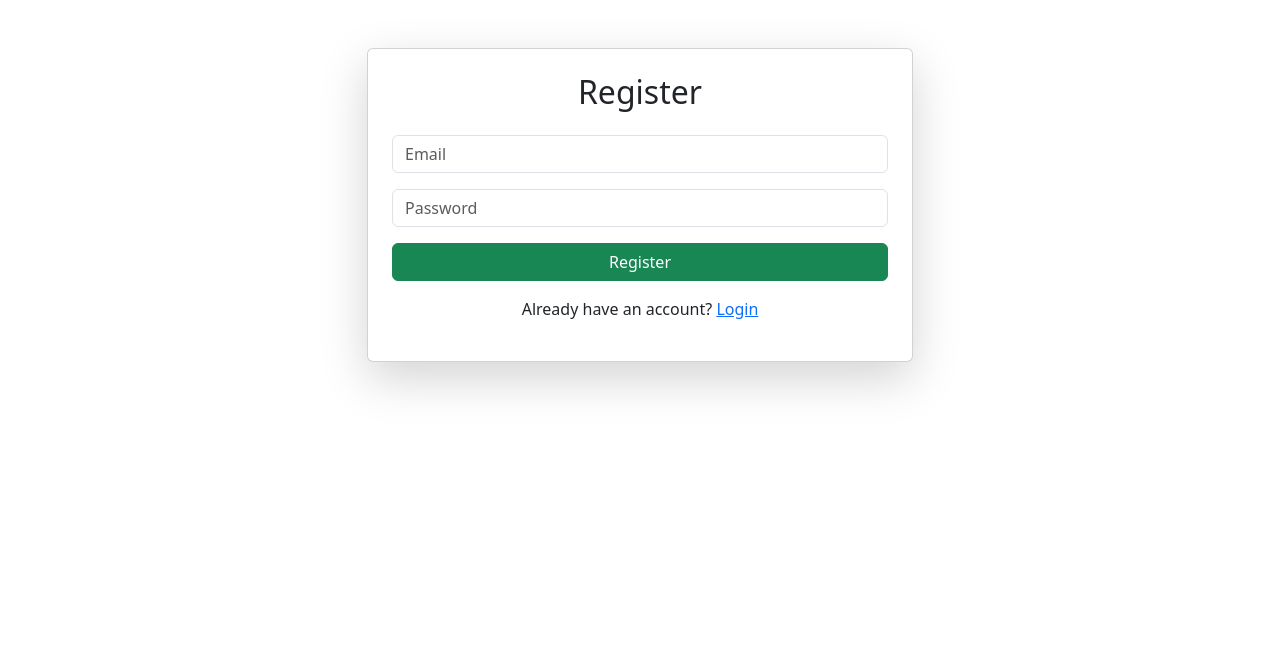
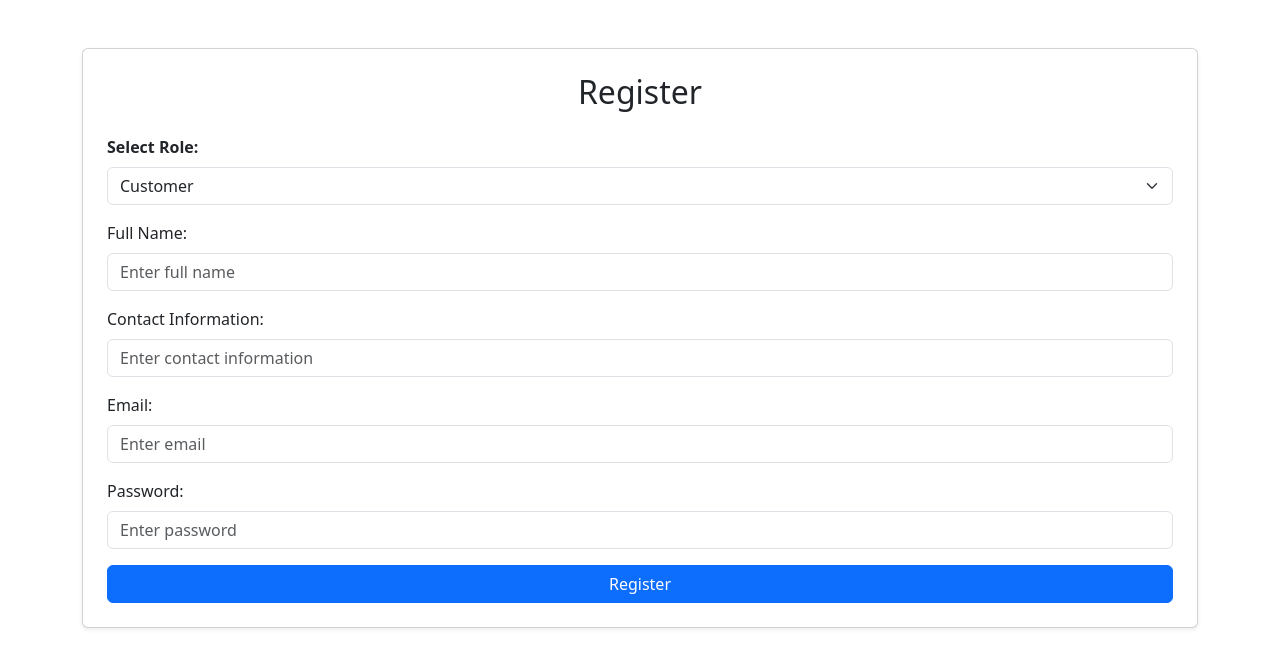
Before and after one commit to daniuniv/Efficient-Clothing, a React (Create React App) app: page /register in a window 1280 px wide. Shown: the top 668 px of the page. Built offline with nearby package versions, Linux system fonts and the light colour scheme.

Commit message:
registering now has options for store manager and customer

```diff
--- a/src/App.js
+++ b/src/App.js
@@ -1,17 +1,24 @@
 import React from 'react';
-import { BrowserRouter as Router, Routes, Route } from 'react-router-dom';
+import { BrowserRouter as Router, Routes, Route, Navigate } from 'react-router-dom';
+import Register from './components/Register';
 import Login from './components/Login';
-import Register from './components/Register'; // import Register component
 
-const App = () => {
+function App() {
   return (
     <Router>
       <Routes>
-        <Route path="/" element={<Login />} />
+        {/* Specific Routes */}
         <Route path="/register" element={<Register />} />
+        <Route path="/login" element={<Login />} />
+
+        {/* Root Redirect */}
+        <Route path="/" element={<Navigate to="/login" />} />
+
+        {/* Catch-all for unmatched routes */}
+        <Route path="*" element={<Navigate to="/login" />} />
       </Routes>
     </Router>
   );
-};
+}
 
 export default App;
--- a/src/components/Register.js
+++ b/src/components/Register.js
@@ -1,72 +1,160 @@
 import React, { useState } from 'react';
 import { createUserWithEmailAndPassword } from 'firebase/auth';
-import { auth } from '../firebaseConfig';
-import { Link } from 'react-router-dom';
+import { doc, setDoc } from 'firebase/firestore';
+import { db, auth } from '../firebaseConfig';
+import { useNavigate } from 'react-router-dom'; // Import useNavigate
+import 'bootstrap/dist/css/bootstrap.min.css';
 
 const Register = () => {
   const [email, setEmail] = useState('');
   const [password, setPassword] = useState('');
+  const [role, setRole] = useState('customer'); // Default to customer
+  const [storeName, setStoreName] = useState('');
+  const [storeAddress, setStoreAddress] = useState('');
+  const [contactInfo, setContactInfo] = useState('');
+  const [fullName, setFullName] = useState('');
   const [error, setError] = useState('');
+
+  const navigate = useNavigate(); // Initialize navigate for redirection
 
   const handleRegister = async () => {
     try {
-      await createUserWithEmailAndPassword(auth, email, password);
-      alert('User created successfully!');
+      // Start the registration process
+      const userCredential = await createUserWithEmailAndPassword(auth, email, password);
+      const user = userCredential.user;
+
+      // Add user role and details to Firestore
+      const userRef = doc(db, "users", user.uid);
+      await setDoc(userRef, {
+        email: email,
+        role: role,
+        ...(role === 'storeManager' ? { storeName, storeAddress, contactInfo } : { fullName, contactInfo }),
+      });
+
+      // Show success message
+      console.log('User data added to Firestore');
+      alert(`User registered successfully as ${role}`);
+
+      // Redirect to the login page after registration
+      console.log('Navigating to login');
+      navigate('/login');
     } catch (err) {
+      // Handle errors during registration
       setError(err.message);
-      console.error(err.message);
+      console.error('Error during registration:', err.message);
     }
   };
 
   return (
     <div className="container mt-5">
-      <div className="row justify-content-center">
-        <div className="col-md-6">
-          <div className="card shadow-lg p-4 rounded">
-            <h2 className="text-center mb-4">Register</h2>
+      <div className="card p-4 shadow-sm">
+        <h2 className="mb-4 text-center">Register</h2>
 
-            {/* Email Input */}
-            <div className="form-group mb-3">
+        {/* Role Selection */}
+        <div className="mb-3">
+          <label htmlFor="role" className="form-label fw-bold">Select Role:</label>
+          <select
+            id="role"
+            className="form-select"
+            value={role}
+            onChange={(e) => setRole(e.target.value)}
+          >
+            <option value="storeManager">Store Manager</option>
+            <option value="customer">Customer</option>
+          </select>
+        </div>
+
+        {/* Store Manager Fields */}
+        {role === 'storeManager' && (
+          <>
+            <div className="mb-3">
+              <label className="form-label">Store Name:</label>
+              <input
+                type="text"
+                className="form-control"
+                placeholder="Enter store name"
+                value={storeName}
+                onChange={(e) => setStoreName(e.target.value)}
+              />
+            </div>
+            <div className="mb-3">
+              <label className="form-label">Store Address:</label>
+              <input
+                type="text"
+                className="form-control"
+                placeholder="Enter store address"
+                value={storeAddress}
+                onChange={(e) => setStoreAddress(e.target.value)}
+              />
+            </div>
+            <div className="mb-3">
+              <label className="form-label">Contact Information:</label>
+              <input
+                type="text"
+                className="form-control"
+                placeholder="Enter contact information"
+                value={contactInfo}
+                onChange={(e) => setContactInfo(e.target.value)}
+              />
+            </div>
+          </>
+        )}
+
+        {/* Customer Fields */}
+        {role === 'customer' && (
+          <>
+            <div className="mb-3">
+              <label className="form-label">Full Name:</label>
+              <input
+                type="text"
+                className="form-control"
+                placeholder="Enter full name"
+                value={fullName}
+                onChange={(e) => setFullName(e.target.value)}
+              />
+            </div>
+            <div className="mb-3">
+              <label className="form-label">Contact Information:</label>
+              <input
+                type="text"
+                className="form-control"
+                placeholder="Enter contact information"
+                value={contactInfo}
+                onChange={(e) => setContactInfo(e.target.value)}
+              />
+            </div>
+          </>
+        )}
+
+        {/* Email & Password */}
+        <div className="mb-3">
+          <label className="form-label">Email:</label>
           <input
             type="email"
             className="form-control"
-                placeholder="Email"
+            placeholder="Enter email"
             value={email}
             onChange={(e) => setEmail(e.target.value)}
           />
         </div>
-
-            {/* Password Input */}
-            <div className="form-group mb-3">
+        <div className="mb-3">
+          <label className="form-label">Password:</label>
           <input
             type="password"
             className="form-control"
-                placeholder="Password"
+            placeholder="Enter password"
             value={password}
             onChange={(e) => setPassword(e.target.value)}
           />
         </div>
 
         {/* Register Button */}
-            <button
-              onClick={handleRegister}
-              className="btn btn-success btn-block mb-3"
-            >
+        <button onClick={handleRegister} className="btn btn-primary w-100">
           Register
         </button>
 
         {/* Error Message */}
-            {error && <p className="text-danger text-center">{error}</p>}
-
-            {/* Login Link */}
-            <p className="text-center">
-              Already have an account?{' '}
-              <Link to="/" className="text-primary">
-                Login
-              </Link>
-            </p>
-          </div>
-        </div>
+        {error && <p className="text-danger mt-3">{error}</p>}
       </div>
     </div>
   );
```
Lines whose indentation alone changed are shown as unchanged.
